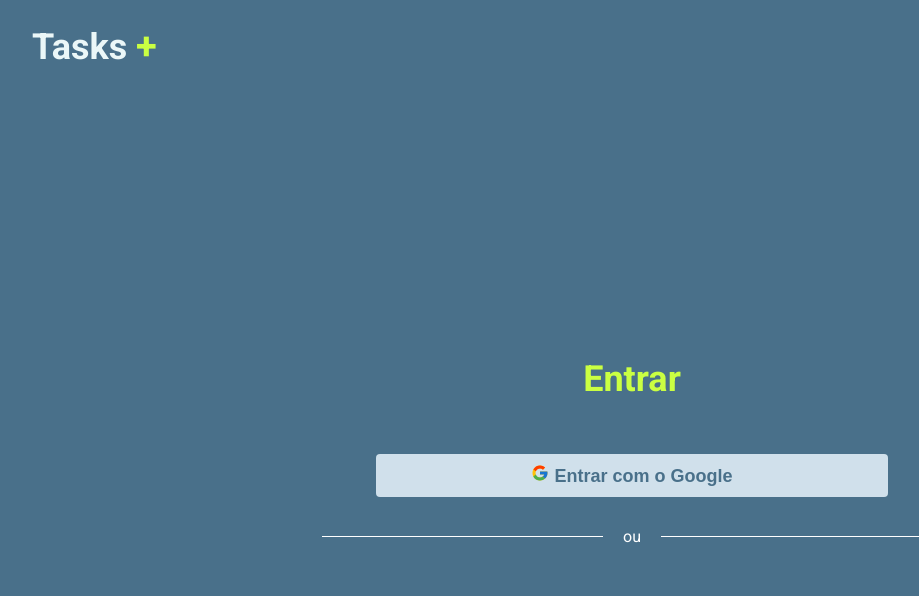
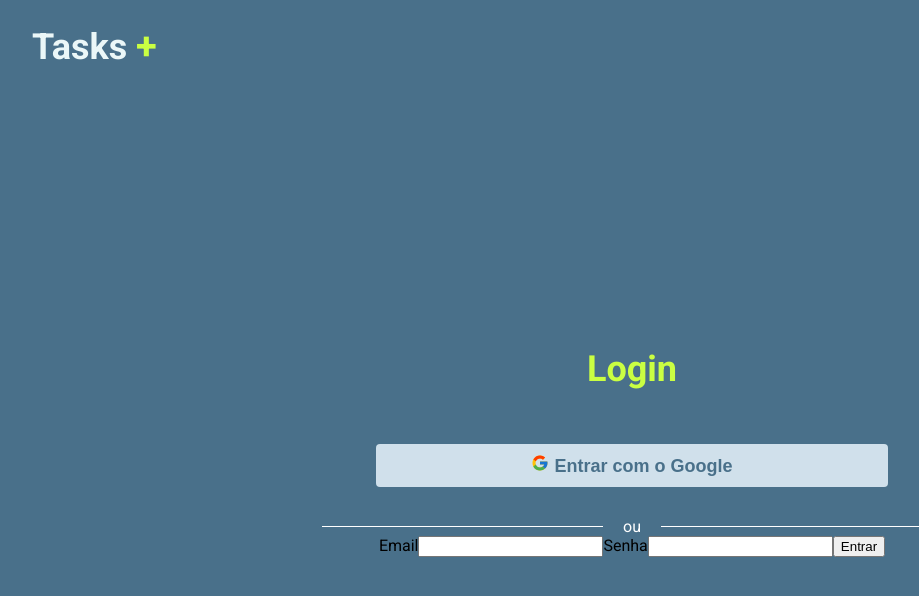
Before and after one commit to rodolphoreis/tasks, a Next.js app: page /login in a window 1280 px wide. Shown: the top 596 px of the page, without its empty margins (8-927 px from the left). Built offline with nearby package versions, Linux system fonts and the light colour scheme.

Commit message:
feat: add form in login

```diff
--- a/src/pages/login/index.tsx
+++ b/src/pages/login/index.tsx
@@ -16,7 +16,7 @@ const Login = () => {
         </div>
 
         <div className={styles.container_login}>
-          <h1 className={styles.title}>Entrar</h1>
+          <h1 className={styles.title}>Login</h1>
           <button className={styles.button}>
             {" "}
             <FcGoogle /> Entrar com o Google
@@ -27,6 +27,19 @@ const Login = () => {
             <span className={styles.text}>ou</span>
             <span className={styles.line}></span>
           </div>
+          <form>
+            <label>
+              <span className={styles.span}>Email</span>
+              <input type="email" />
+            </label>
+            <label>
+              <span className={styles.span}>Senha</span>
+              <input type="password" />
+            </label>
+            <button type="submit" className={styles.button_submit}>
+              Entrar
+            </button>
+          </form>
         </div>
       </div>
     </>
```
